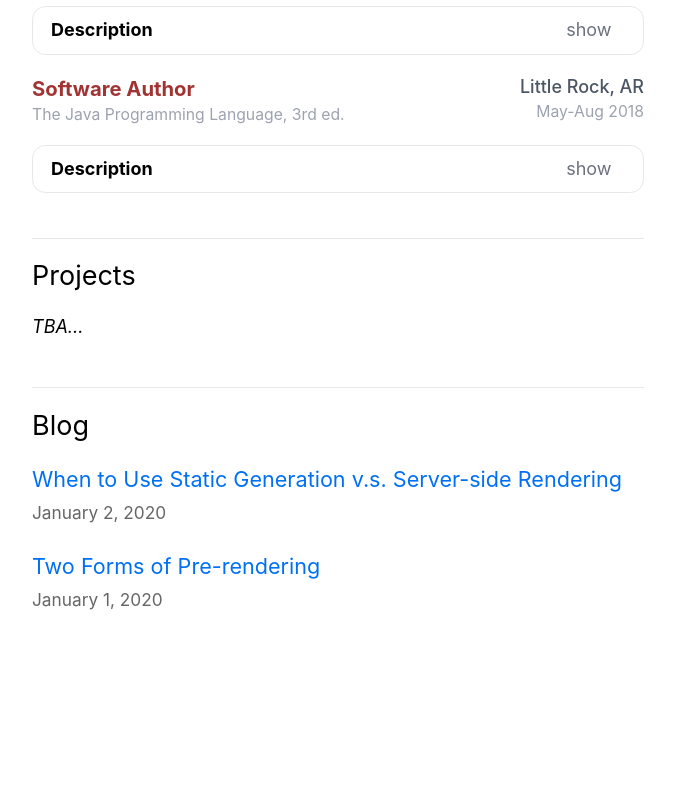
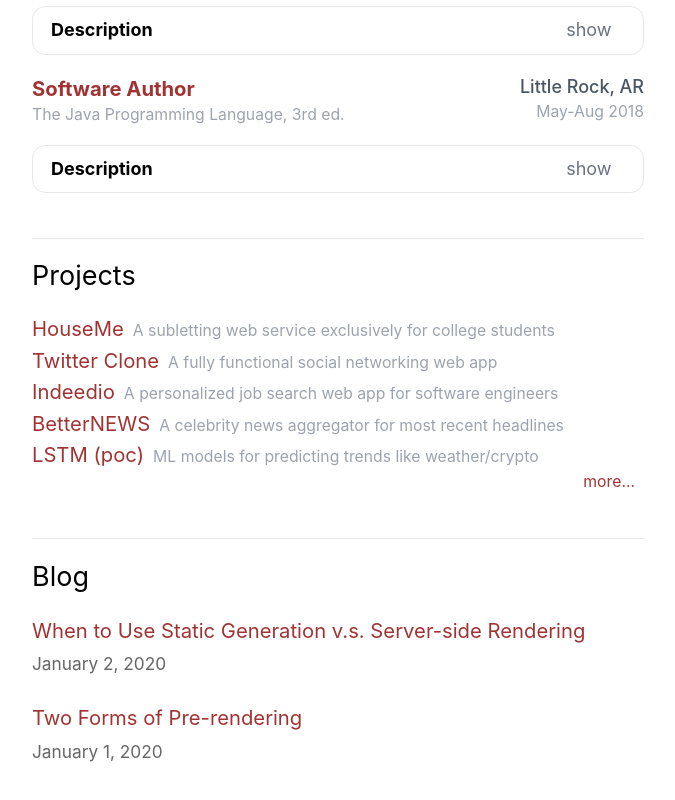
Before and after one commit to achrysaetos/leck-tang-personal, a Next.js app: page / in a window 1280 px wide. Shown: the part 972-1772 px from the top of the page, without its empty margins (302-977 px from the left). Before the commit the page ends 1695 px from the top, so only its background shows below. Built offline with nearby package versions, Linux system fonts and the light colour scheme.

Commit message:
Add projects

```diff
--- a/components/layout.js
+++ b/components/layout.js
@@ -22,7 +22,7 @@ export default function Layout({ children, home }) {
       {!home && (
         <div className={styles.backToHome}>
           <Link href="/">
-            <a>← Back to home</a>
+            <a className="text-important">← Back to home</a>
           </Link>
         </div>
       )}
--- a/components/resume.js
+++ b/components/resume.js
@@ -62,7 +62,29 @@ export default function Resume() {
 
       <hr className="mt-10"/>
       <h2 className={utilStyles.headingLg}>Projects</h2>
-      <i>TBA...</i>
+      <div className="flex items-baseline">
+        <a href="https://github.com/yale-swe/s22-college-sublet" className="text-important text-lg pr-2">HouseMe</a>
+        <p className="text-gray-400 text-sm">A subletting web service exclusively for college students</p>
+      </div>
+      <div className="flex items-baseline">
+        <a href="https://github.com/achrysaetos/Twitter-clone" className="text-important text-lg pr-2">Twitter Clone</a>
+        <p className="text-gray-400 text-sm">A fully functional social networking web app</p>
+      </div>
+      <div className="flex items-baseline">
+        <a href="https://github.com/achrysaetos/indeedio" className="text-important text-lg pr-2">Indeedio</a>
+        <p className="text-gray-400 text-sm">A personalized job search web app for software engineers</p>
+      </div>
+      <div className="flex items-baseline">
+        <a href="https://github.com/achrysaetos/betterNEWS" className="text-important text-lg pr-2">BetterNEWS</a>
+        <p className="text-gray-400 text-sm">A celebrity news aggregator for most recent headlines</p>
+      </div>
+      <div className="flex items-baseline">
+        <a href="https://github.com/achrysaetos/lstm-poc" className="text-important text-lg pr-2">LSTM (poc)</a>
+        <p className="text-gray-400 text-sm">ML models for predicting trends like weather/crypto</p>
+      </div>
+      <div className="flex items-baseline justify-end">
+        <a href="https://github.com/achrysaetos" className="text-important text-sm pr-2">more...</a>
+      </div>
     </div>
   );
 }
--- a/pages/index.js
+++ b/pages/index.js
@@ -28,7 +28,7 @@ export default function Home({ allPostsData }) {
           {allPostsData.map(({ id, date, title }) => (
             <li className={utilStyles.listItem} key={id}>
               <Link href={`/posts/${id}`}>
-                <a>{title}</a>
+                <a className="text-important text-lg">{title}</a>
               </Link>
               <br />
               <small className={utilStyles.lightText}>
--- a/styles/global.css
+++ b/styles/global.css
@@ -14,11 +14,6 @@ body {
 
 * {
   box-sizing: border-box;
-}
-
-a {
-  color: #0070f3;
-  text-decoration: none;
 }
 
 a:hover {
```
